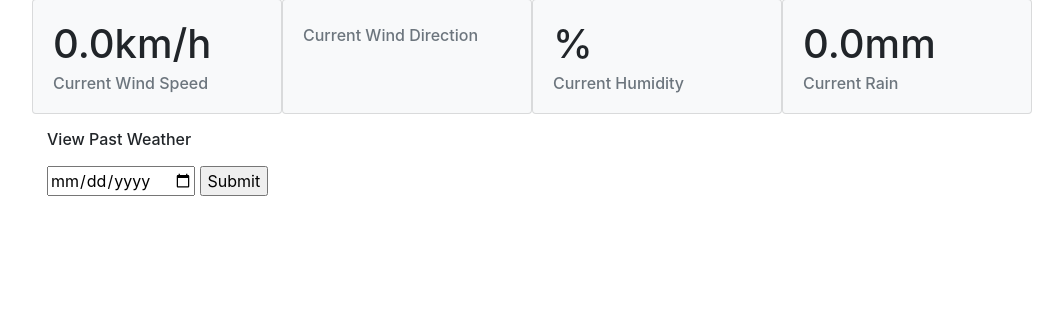
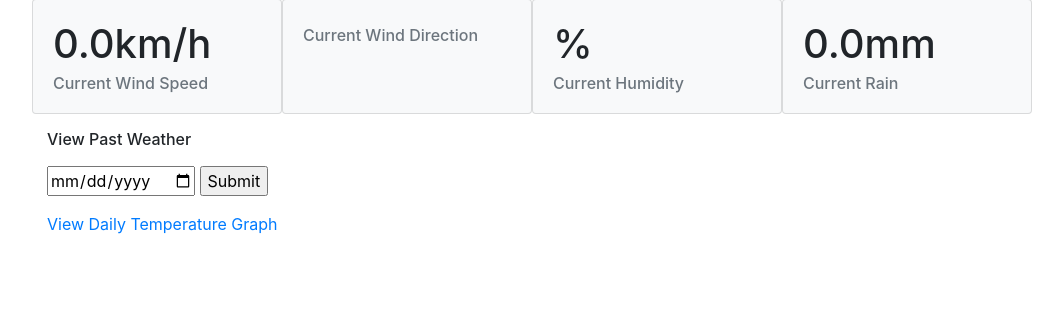
Before and after one commit to wjmccann/Weather-Station, a Flask app: page / in a window 1280 px wide. Shown: the part 236-553 px from the top of the page, without its empty margins (38-1101 px from the left). Run offline with Flask 2, Linux system fonts and the light colour scheme; some libraries are stand-ins or nearby versions.

Commit message:
Update index.html

```diff
--- a/server/app/templates/index.html
+++ b/server/app/templates/index.html
@@ -71,5 +71,6 @@
 		<input id="date" type="date" name="date">
 		<input type="submit" name="submit" />
 		</form>
-		</p>
+		</p
+		<h6><a href='{{ url_for('daily') }}'>View Daily Temperature Graph</a></h6>
 {% endblock %}
```
